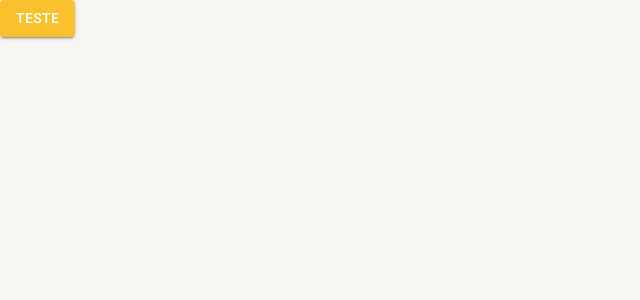
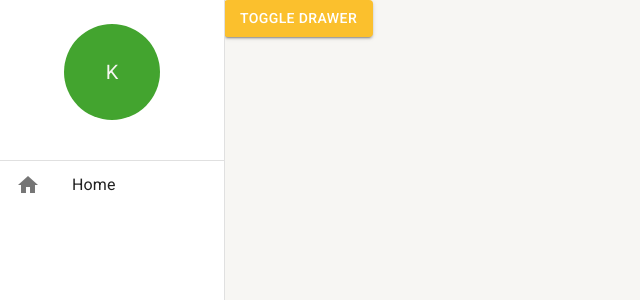
Before and after one commit to kirksahdo/city-count, a React (Create React App) app: page / in a window 1280 px wide. Shown: the top 300 px of the page, without its empty margins (0-640 px from the left). Built offline with nearby package versions, Linux system fonts and the light colour scheme.

Commit message:
feat: add responsive lateral menu

```diff
--- a/src/App.tsx
+++ b/src/App.tsx
@@ -1,14 +1,20 @@
 import { BrowserRouter } from 'react-router-dom';
 
 import { AppRoutes } from './routes';
+import { LateralMenu } from './shared/components';
 import { ThemeProvider } from './shared/contexts';
+import { DrawerProvider } from './shared/contexts';
 
 export const App = () => {
   return (
     <ThemeProvider>
-      <BrowserRouter>
-        <AppRoutes />
-      </BrowserRouter>
+      <DrawerProvider>
+        <BrowserRouter>
+          <LateralMenu>
+            <AppRoutes />
+          </LateralMenu>
+        </BrowserRouter>
+      </DrawerProvider>
     </ThemeProvider>
   );
 };
--- a/src/routes/index.tsx
+++ b/src/routes/index.tsx
@@ -1,19 +1,20 @@
-import { Button } from "@mui/material";
+import { Button } from '@mui/material';
 import {
   Routes,
   Route,
   Navigate,
-} from "react-router-dom";
-import { useTheme } from "../shared/contexts";
+} from 'react-router-dom';
+import { useDrawer, useTheme } from '../shared/contexts';
 
 export const AppRoutes = () => {
 
-  const {toggleTheme} = useTheme()
+  const {toggleTheme} = useTheme();
+  const {toggleDrawer} = useDrawer();
 
   return (
     <Routes>
-      <Route path="/" element={ <Button variant="contained" color="primary" onClick={toggleTheme}>Teste</Button> } />
+      <Route path="/" element={ <Button variant="contained" color="primary" onClick={toggleDrawer}>Toggle Drawer</Button> } />
       <Route path="*" element={ <Navigate to="/" /> } />
     </Routes>
   );
-}
+};
--- /dev/null
+++ b/src/shared/components/LateralMenu/index.tsx
@@ -0,0 +1,74 @@
+import { Avatar, Divider, Drawer, Icon, List, ListItemButton, ListItemIcon, ListItemText, useMediaQuery, useTheme } from '@mui/material';
+import { Box } from '@mui/system';
+import { useDrawer } from '../../contexts';
+import { Props } from './interfaces';
+
+export const LateralMenu: React.FC<Props> = ({children}) => {
+
+  const theme = useTheme();
+  const smDown = useMediaQuery(theme.breakpoints.down('sm'));
+
+  const { isDrawerOpen, toggleDrawer } = useDrawer();
+
+  return(
+    <>
+      <Drawer
+        open={isDrawerOpen}
+        variant={smDown ? 'temporary':'permanent'}
+        onClose={toggleDrawer}>
+        <Box
+          width={theme.spacing(28)}
+          height= '100%'
+          display= 'flex'
+          flexDirection='column'>
+          <Box
+            sx={
+              {
+                width: '100%',
+                display: 'flex',
+                flexDirection: 'column',
+                alignItems: 'center',
+                justifyContent: 'center',
+                height: theme.spacing(20)
+              }}>
+            <Avatar
+              sx={
+                {
+                  bgcolor: '#43a42f',
+                  width: theme.spacing(12),
+                  height: theme.spacing(12),
+                  marginBottom: theme.spacing(2)
+                }}>
+              K
+            </Avatar>
+          </Box>
+          <Divider  />
+          <Box
+            sx={
+              {
+                display: 'flex',
+                flex: 1,
+                flexDirection: 'column',
+              }
+            }>
+            <List component="nav" aria-label="main mailbox folders" sx={{padding: 0}}>
+              <ListItemButton
+                selected={false}
+                onClick={(event) => event}
+              >
+                <ListItemIcon>
+                  <Icon>home</Icon>
+                </ListItemIcon>
+                <ListItemText primary="Home" />
+              </ListItemButton>
+            </List>
+          </Box>
+
+        </Box>
+      </Drawer>
+      <Box marginLeft={ smDown ? 0 : theme.spacing(28)} >
+        {children}
+      </Box>
+    </>
+  );
+};
--- /dev/null
+++ b/src/shared/components/LateralMenu/interfaces.ts
@@ -0,0 +1,4 @@
+
+export interface Props{
+  children: React.ReactNode
+}
--- a/src/shared/components/index.ts
+++ b/src/shared/components/index.ts
@@ -1 +1 @@
-export { };
+export * from './LateralMenu';
--- /dev/null
+++ b/src/shared/contexts/DrawerContext/index.tsx
@@ -0,0 +1,29 @@
+import { useContext } from 'react';
+import { createContext, useState, useCallback } from 'react';
+
+import { IDrawerContextData, Props } from './interfaces';
+
+
+const DrawerContext = createContext<IDrawerContextData>({} as IDrawerContextData);
+
+const DrawerProvider: React.FC<Props> = ({ children })=> {
+
+  const [isDrawerOpen, setIsDrawerOpen] = useState<boolean>(false);
+
+  const toggleDrawer = useCallback(() => {
+    setIsDrawerOpen(oldDrawerOpen => !oldDrawerOpen);
+  }, [isDrawerOpen]);
+
+  return (
+    <DrawerContext.Provider value={{isDrawerOpen, toggleDrawer }}>
+      {children}
+    </DrawerContext.Provider>
+  );
+};
+
+const useDrawer = () => {
+  const context = useContext(DrawerContext);
+  return context;
+};
+
+export {useDrawer, DrawerProvider};
--- /dev/null
+++ b/src/shared/contexts/DrawerContext/interfaces.ts
@@ -0,0 +1,8 @@
+export interface IDrawerContextData{
+  isDrawerOpen: boolean;
+  toggleDrawer: () => void
+}
+
+export interface Props {
+  children: React.ReactNode;
+}
--- a/src/shared/contexts/index.ts
+++ b/src/shared/contexts/index.ts
@@ -1 +1,2 @@
 export * from './ThemeContext';
+export * from './DrawerContext';
--- a/src/shared/themes/Dark.ts
+++ b/src/shared/themes/Dark.ts
@@ -1,23 +1,23 @@
-import { createTheme } from "@mui/material";
-import { cyan, yellow } from "@mui/material/colors";
+import { createTheme } from '@mui/material';
+import { cyan, yellow } from '@mui/material/colors';
 
 export const DarkTheme = createTheme({
   palette: {
     primary: {
-      main: yellow["700"],
-      dark: yellow["800"],
-      light: yellow["500"],
+      main: yellow['700'],
+      dark: yellow['800'],
+      light: yellow['500'],
       contrastText: '#ffffff'
     },
     secondary: {
-      main: cyan["700"],
-      dark: cyan["800"],
-      light: cyan["500"],
+      main: cyan['700'],
+      dark: cyan['800'],
+      light: cyan['500'],
       contrastText: '#ffffff'
     },
     background: {
-      default: '#303134',
-      paper: '#202124'
+      default: '#202124',
+      paper: '#303134'
     }
   }
 });
```
Also changed, not shown: src/shared/themes/Light.ts (+8 -8 lines).
